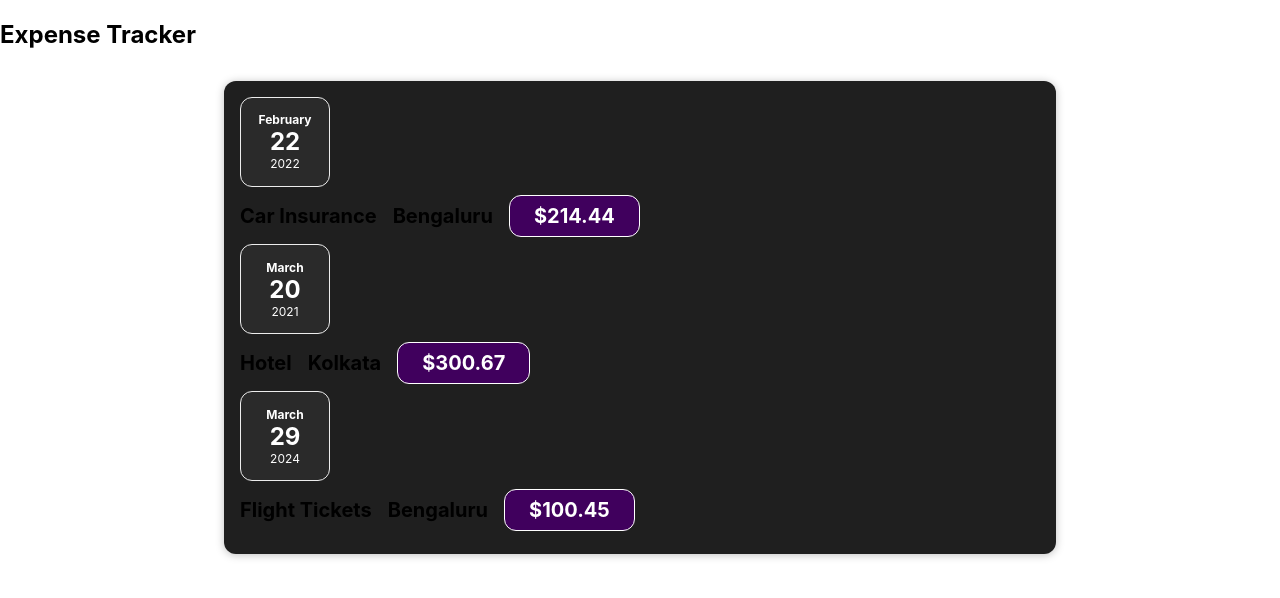
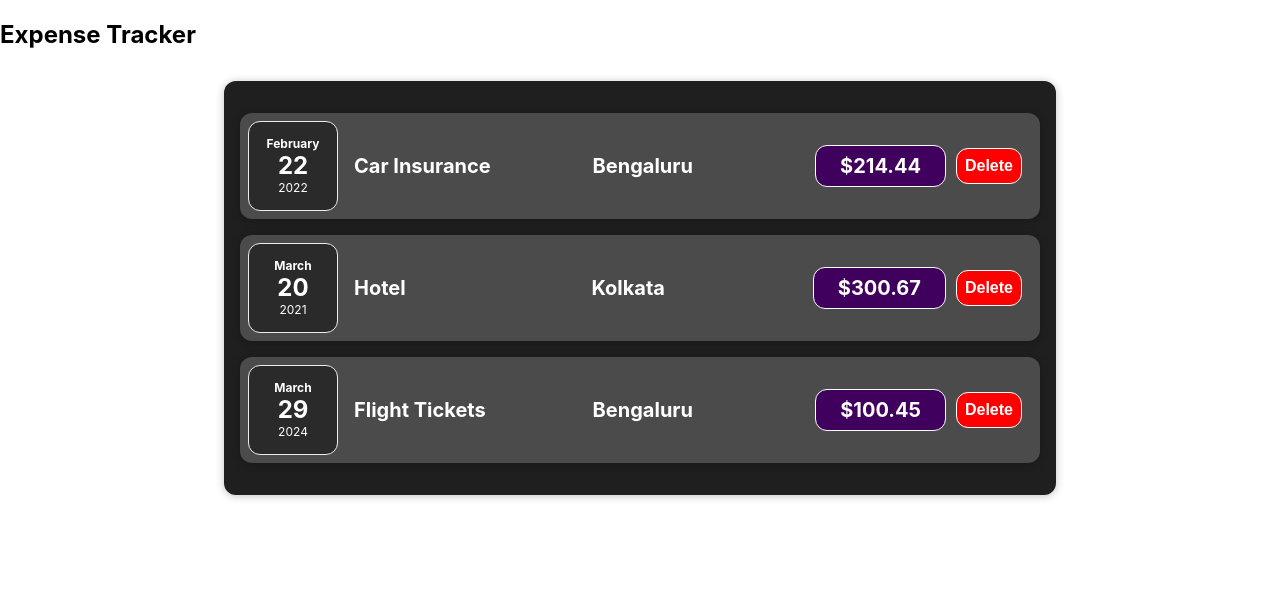
Before and after one commit to ManishRohilla/Expense_Tracker_React, a React (Create React App) app in the folder expense_tracker/: page / in a window 1280 px wide. Shown: the top 598 px of the page. Built offline with nearby package versions, Linux system fonts and the light colour scheme.

Commit message:
Delete Button Functionality

```diff
--- a/expense_tracker/src/components/Expenses/ExpenseItems.css
+++ b/expense_tracker/src/components/Expenses/ExpenseItems.css
@@ -14,3 +14,14 @@
   margin: 0 1rem;
   color: white;
 }
+
+.delete-button {
+  font-size: 1rem;
+  font-weight: bold;
+  color: white;
+  background-color: red;
+  border: 1px solid white;
+  padding: 0.5rem;
+  border-radius: 12px;
+  margin: 10px;
+}
--- a/expense_tracker/src/components/Expenses/ExpenseItems.js
+++ b/expense_tracker/src/components/Expenses/ExpenseItems.js
@@ -4,14 +4,25 @@ import ExpenseDetails from "./ExpenseDetails";
 import ExpenseDate from "./ExpenseDate";
 import Card from "../UI/Card";
 const ExpenseItems = (props) => {
+  const deleteExpense = () => {
+    // Delete expense logic here
+    // For demonstration, let's remove the expense item from the DOM
+    const expenseItem = document.getElementById(`expense-${props.id}`);
+    if (expenseItem) {
+      expenseItem.remove();
+    }
+  };
   return (
-    <Card className="expense-item">
+    <Card className="expense-item" id={`expense-${props.id}`}>
       <ExpenseDate date={props.date} />
       <ExpenseDetails
         title={props.title}
         location={props.location}
         price={props.amount}
       />
+      <button onClick={deleteExpense} className="delete-button">
+        Delete
+      </button>
     </Card>
   );
 };
--- a/expense_tracker/src/components/Expenses/Expenses.js
+++ b/expense_tracker/src/components/Expenses/Expenses.js
@@ -3,21 +3,24 @@ import "./Expenses.css";
 
 import React from "react";
 
-const Expenses = () => {
+const Expenses = (props) => {
   const expenses = [
     {
+      id: 1,
       title: "Car Insurance",
       location: "Bengaluru",
       amount: 214.44,
       date: new Date(2022, 1, 22),
     },
     {
+      id: 2,
       title: "Hotel",
       location: "Kolkata",
       amount: 300.67,
       date: new Date(2021, 2, 20),
     },
     {
+      id: 3,
       title: "Flight Tickets",
       location: "Bengaluru",
       amount: 100.45,
@@ -29,6 +32,8 @@ const Expenses = () => {
     const expense = expenses[i];
     expenseItems.push(
       <ExpenseItems
+        className={props.className}
+        id={expense.id}
         title={expense.title}
         location={expense.location}
         amount={expense.amount}
--- a/expense_tracker/src/components/UI/Card.js
+++ b/expense_tracker/src/components/UI/Card.js
@@ -2,8 +2,12 @@ import React from "react";
 import "./Card.css";
 
 const Card = (props) => {
-  const classes = "card" + props.className;
-  return <div className={classes}>{props.children}</div>;
+  const classes = "card " + props.className;
+  return (
+    <div className={classes} id={props.id}>
+      {props.children}
+    </div>
+  );
 };
 
 export default Card;
```
